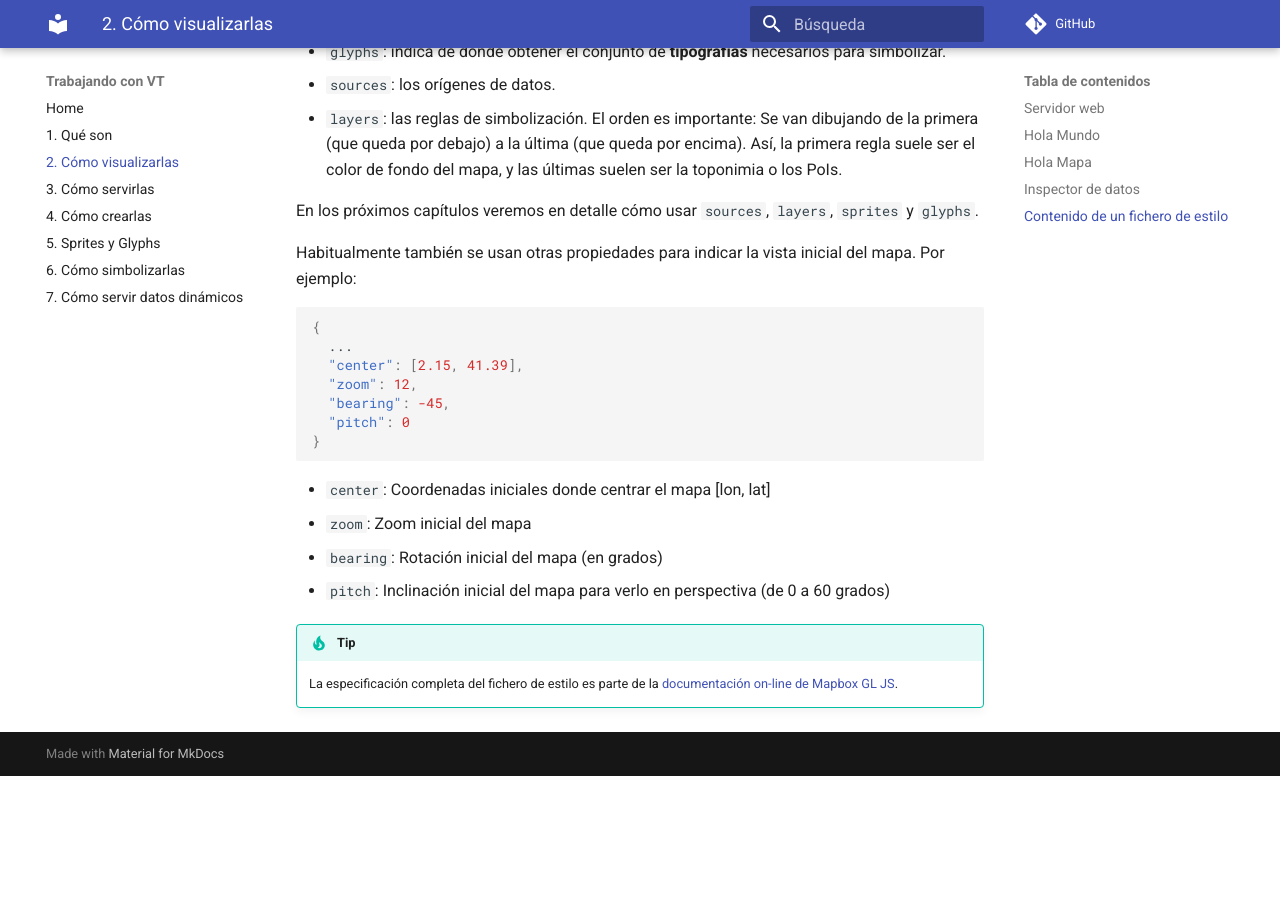
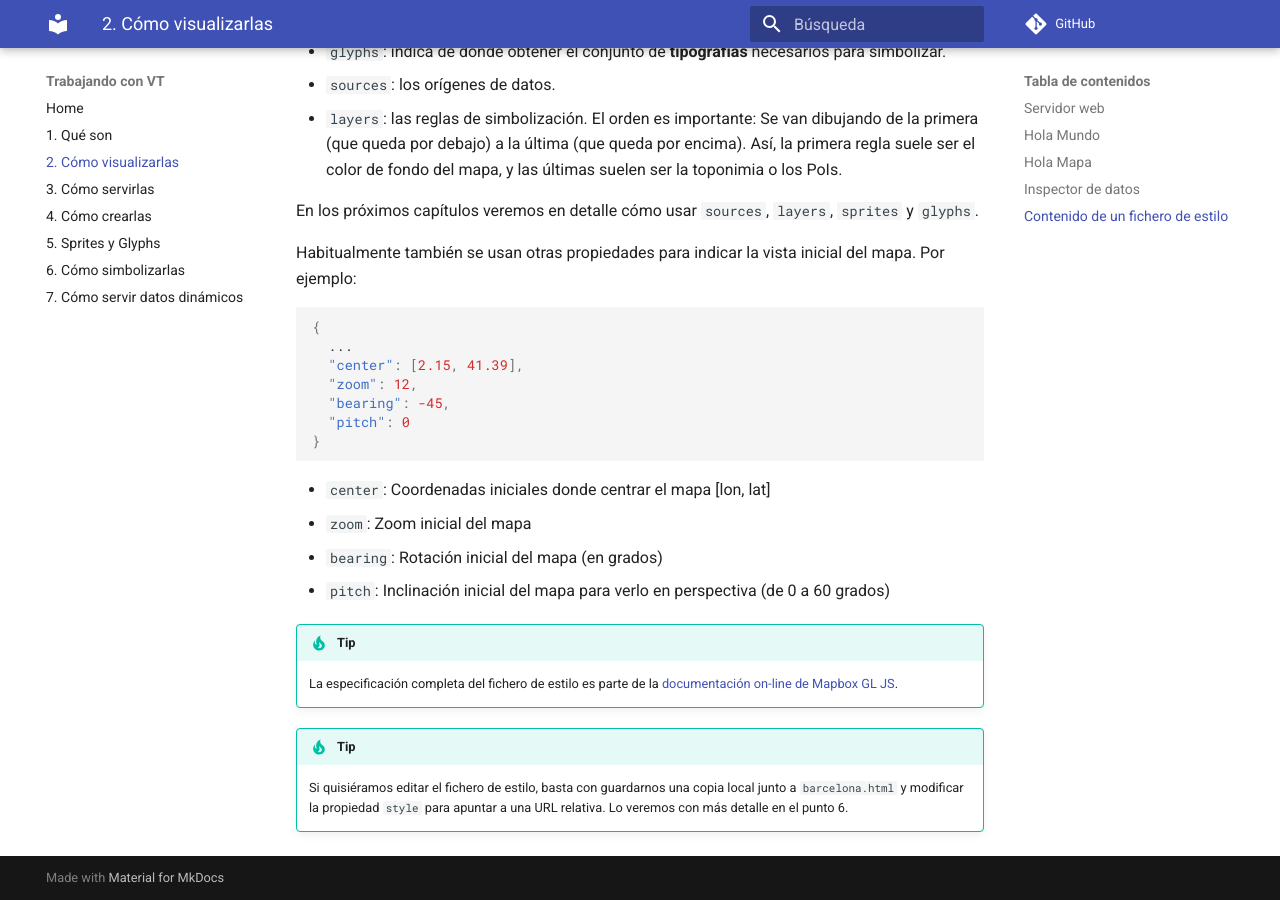
Before and after one commit to geoinquiets/taller-vt, an MkDocs documentation site: the page built from docs/2_visor_simple.md, in a window 1280 px wide and 900 px high, scrolled down 4684 px. Built offline with MkDocs 1.6.1 and Material for MkDocs 9.7.7, drawn with Linux system fonts in a browser that asks for light colours; comment, search, counter and statistics services are not loaded; old or Windows-style settings are respelled for this version of MkDocs; before the commit the page ends 5460 px from its top, so only the background shows below that.

Commit message:
Explicar cómo traerse un estilo localmente para poder modificarlo. Closes #26

```diff
--- a/docs/2_visor_simple.md
+++ b/docs/2_visor_simple.md
@@ -204,3 +204,7 @@ Habitualmente también se usan otras propiedades para indicar la vista inicial d
 !!! tip
     La especificación completa del fichero de estilo es parte de la [documentación on-line de Mapbox GL
     JS](https://www.mapbox.com/mapbox-gl-js/style-spec/).
+
+!!! tip
+    Si quisiéramos editar el fichero de estilo, basta con guardarnos una copia local junto a `barcelona.html` y
+    modificar la propiedad `style` para apuntar a una URL relativa. Lo veremos con más detalle en el punto 6.
```
